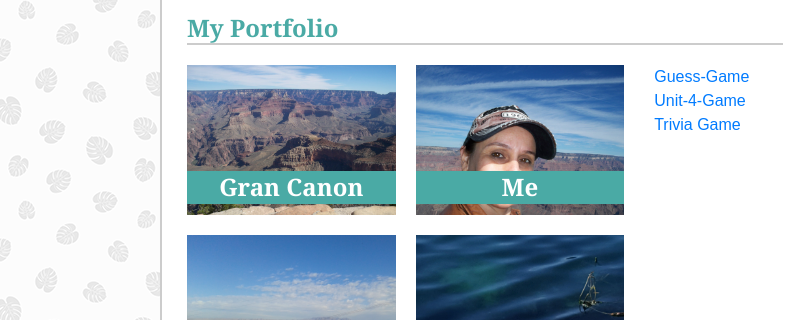
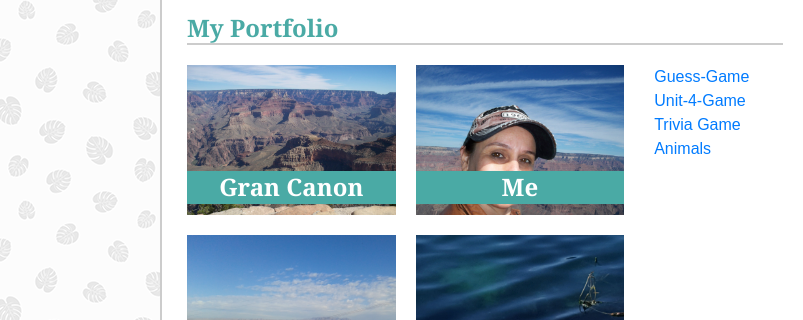
Before and after one commit to Yeiska/Responsive-Portfolio, a plain HTML site: page portfolio.html in a window 1280 px wide. Shown: the part 150-470 px from the top of the page, 0-803 px from the left. Drawn offline with nearby package versions, Linux system fonts and the light colour scheme.

Commit message:
add Animals link

```diff
--- a/assets/css/style.css
+++ b/assets/css/style.css
@@ -96,7 +96,7 @@ input{
      width: 100%;
      bottom: 3px;
 }
-#game, #unit-4-game, #TriviaGame{
+#game, #unit-4-game, #TriviaGame, #Animals{
     float: bottom;
     clear: both;
     padding: 30px;
--- a/portfolio.html
+++ b/portfolio.html
@@ -54,10 +54,13 @@
                     <a id="game" href="https://yeiska.github.io/Word-Guess-Game/">Guess-Game</a>
                 </div>
                 <div>
-                    <a  id="unit-4-game" href="https://yeiska.github.io/unit-4-game/">Unit-4-Game</a>
+                    <a id="unit-4-game" href="https://yeiska.github.io/unit-4-game/">Unit-4-Game</a>
                 </div>
                 <div>
-                    <a  id="TriviaGame" href="https://yeiska.github.io/TriviaGame/">Trivia Game</a>
+                    <a id="TriviaGame" href="https://yeiska.github.io/TriviaGame/">Trivia Game</a>
+                </div>
+                <div>
+                    <a id="Animals" href="https://yeiska.github.io/API-Animals/">Animals</a>
                 </div>
             </section>
         </div>
```
